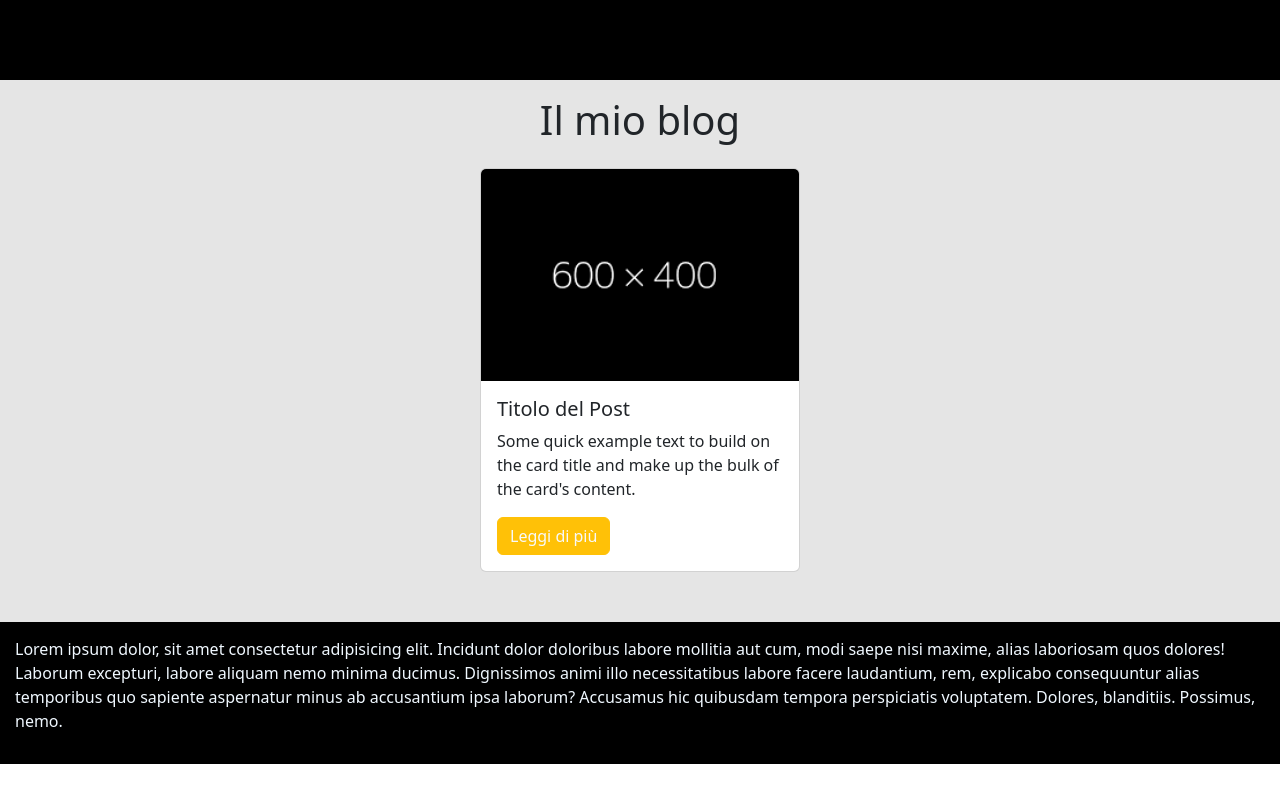
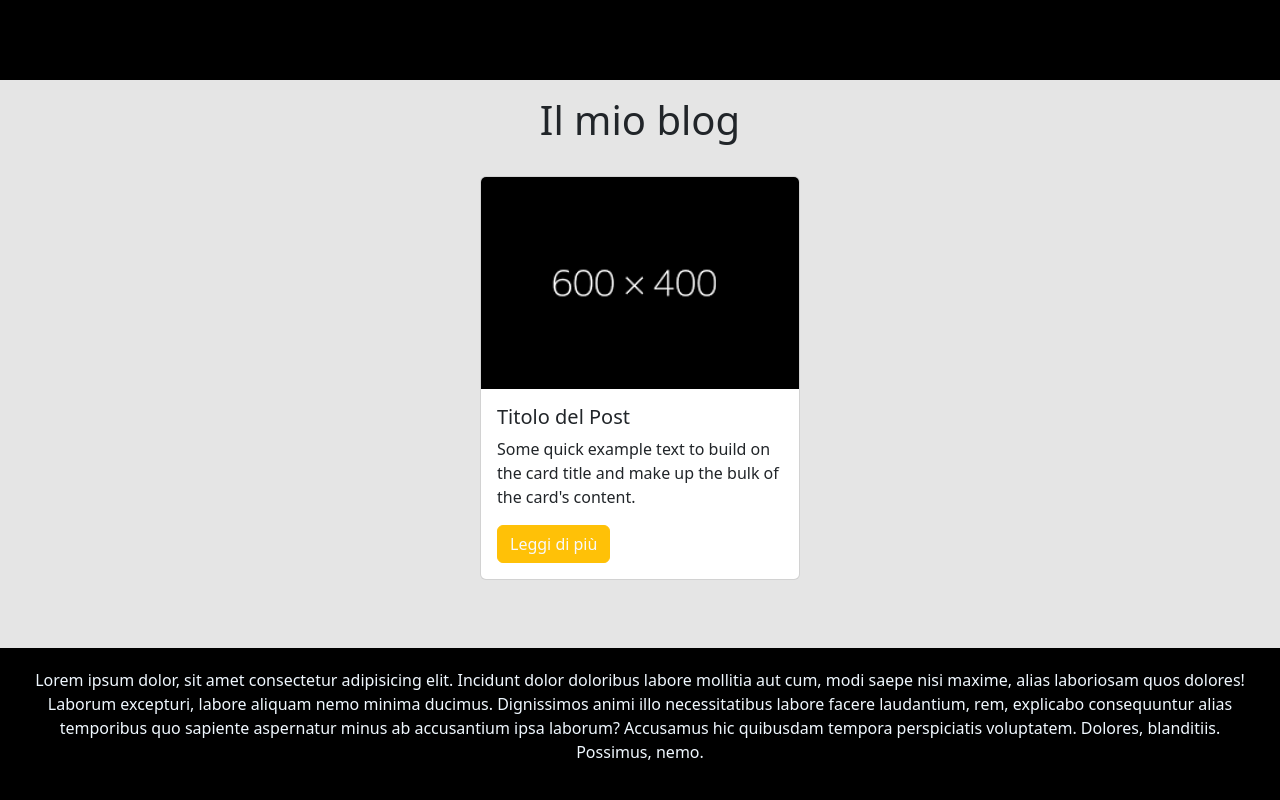
Before and after one commit to carlo191/react-components, a React (Vite) app: page / in a window 1280 px wide. Built offline with nearby package versions, Linux system fonts and the light colour scheme.

Commit message:
fix footer

```diff
--- a/src/assets/css/index.css
+++ b/src/assets/css/index.css
@@ -5,14 +5,18 @@ header {
 }
 #body {
   background-color: #e5e5e5;
+  display: flex;
+  flex-direction: column;
+  min-height: 100vh;
 }
 #footer {
   background-color: black;
-  min-height: 100%;
-  margin-top: 50px;
-  padding: 15px;
   color: aliceblue;
+  margin-top: auto;
+  padding: 20px;
+  text-align: center;
 }
+
 .card {
   height: 100%;
 }
```
